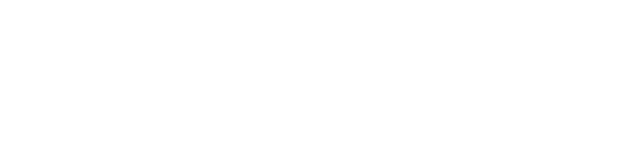
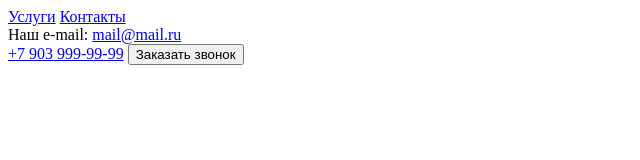
Before and after one commit to igorponomareff/special-app, a plain HTML site: page index.html in a window 1280 px wide. Shown: the whole page, without its empty margins (0-640 px from the left). Drawn offline with Linux system fonts and the light colour scheme.

Commit message:
added e-mail

```diff
--- a/index.html
+++ b/index.html
@@ -6,6 +6,18 @@
     <title>Document</title>
 </head>
 <body>
-
+    <header>
+        <nav>
+            <a href="#services">Услуги</a>
+            <a href="#contacts">Контакты</a>
+        </nav>
+        <div>
+            Наш e-mail: <a href="mailto:mail@mail.ru">mail@mail.ru</a>
+        </div>
+        <div>
+            <a href="tel:+79039999999">+7 903 999-99-99</a>
+            <button>Заказать звонок</button>
+        </div>
+    </header>
 </body>
 </html>
```
